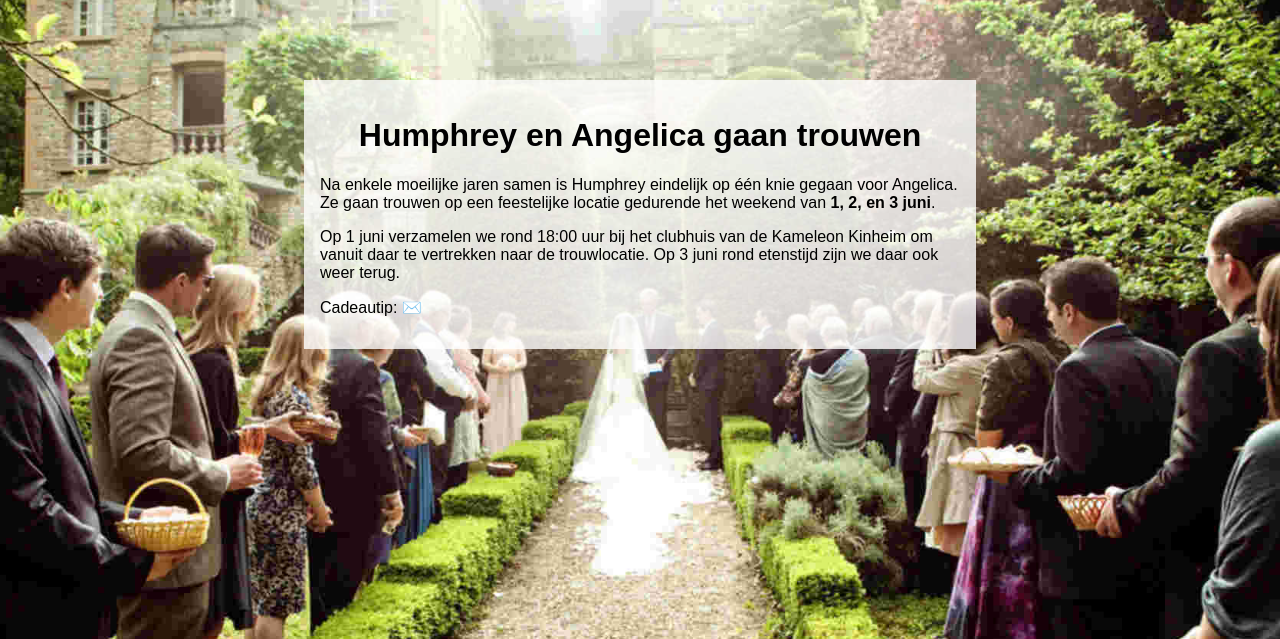
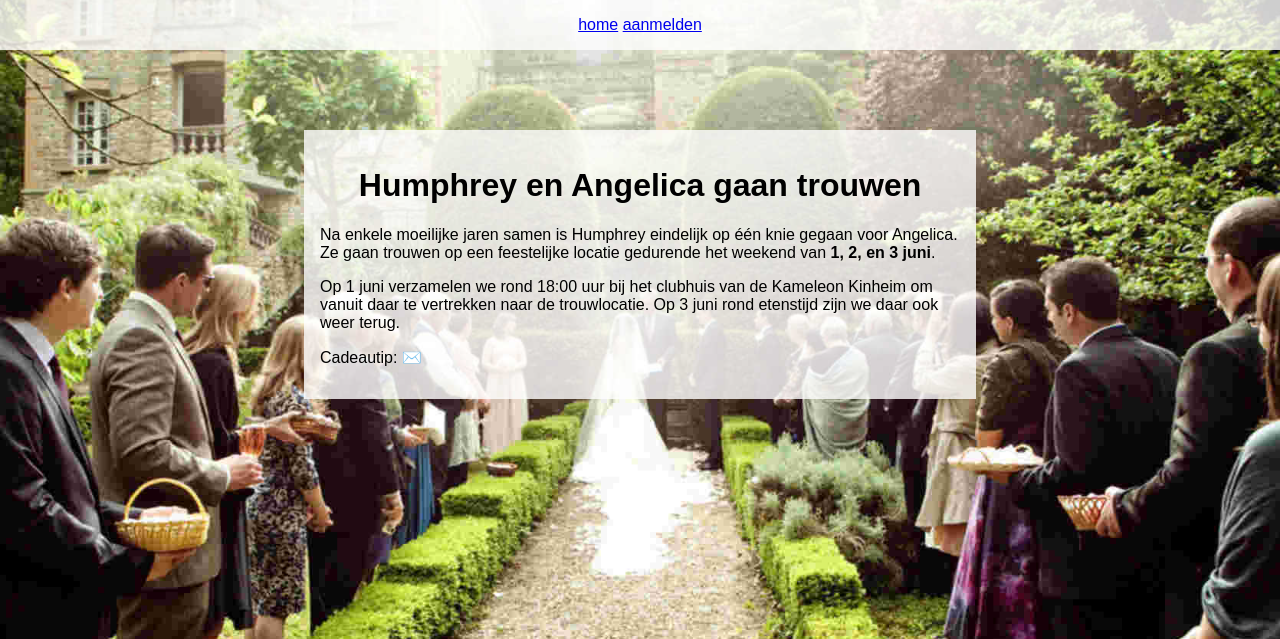
Before and after one commit to Sjord/hawedding, a PHP site: page / in a window 1280 px wide. Shown: the top 639 px of the page. Run offline with PHP 8.4, Linux system fonts and the light colour scheme.

Commit message:
Start of header menu

```diff
--- a/lib/header.php
+++ b/lib/header.php
@@ -9,4 +9,10 @@
 </head>
 
 <body>
+    <header>
+        <nav>
+            <a href="./">home</a>
+            <a href="./aanmelden.php">aanmelden</a>
+        </nav>
+    </header>
     <div id="content">
--- a/www/style.css
+++ b/www/style.css
@@ -8,6 +8,7 @@ body {
     background-position: center; center;
 
     font-family: sans-serif;
+    margin: 0;
 }
 
 #content {
@@ -32,3 +33,10 @@ div.input {
 .input > label:first-child {
     display: block;
 }
+header {
+    background: rgba(255, 255, 255, 0.8);
+    padding: 1em;
+    text-align: center;
+}
+nav > a {
+}
```
